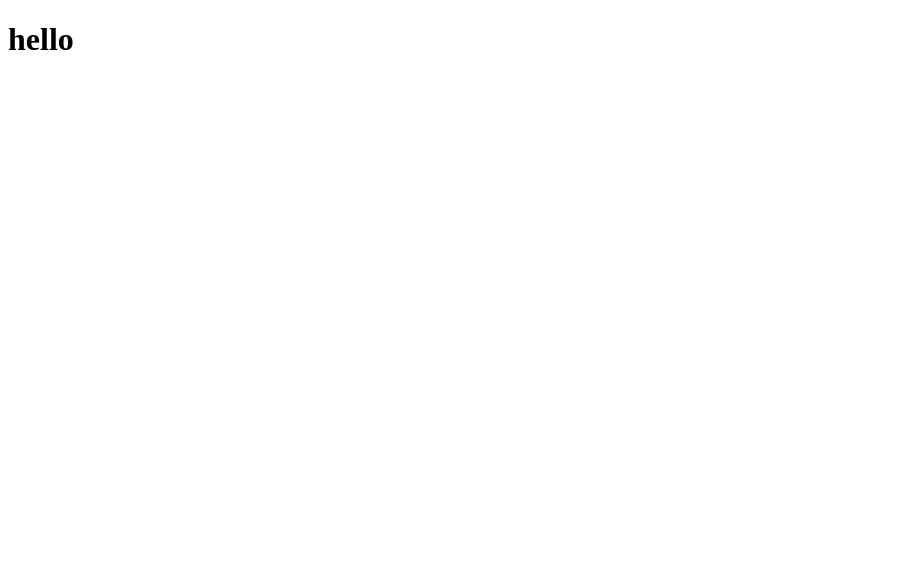
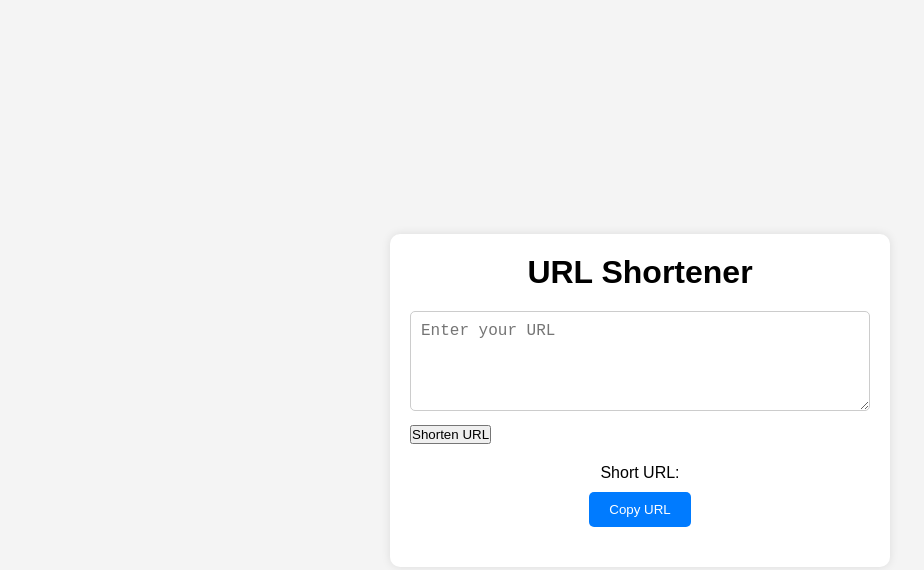
Before and after one commit to KumariAnjali40/Machine-Coding-Round, a website: page index.html in a window 1280 px wide. Shown: the whole page, without its empty margins (0-924 px from the left). Drawn offline with Linux system fonts and the light colour scheme.

Commit message:
ui ready

```diff
--- a/index.html
+++ b/index.html
@@ -3,9 +3,93 @@
 <head>
     <meta charset="UTF-8">
     <meta name="viewport" content="width=device-width, initial-scale=1.0">
-    <title>Document</title>
+    <title>Short-URL</title>
+    <style>
+        * {
+            margin: 0;
+            padding: 0;
+            box-sizing: border-box;
+        }
+        body {
+            font-family: Arial, sans-serif;
+            background-color: #f4f4f4;
+            display: flex;
+            flex-direction: column;
+            align-items: center;
+            justify-content: center;
+            height: 100vh;
+            padding: 20px;
+        }
+        .container {
+            max-width: 500px;
+            width: 100%;
+            background-color: #fff;
+            padding: 20px;
+            border-radius: 10px;
+            box-shadow: 0 0 10px rgba(0, 0, 0, 0.1);
+        }
+        .container h1 {
+            margin-bottom: 20px;
+            text-align: center;
+        }
+        .input-field {
+            width: 100%;
+            margin-bottom: 20px;
+        }
+        .input-field textarea {
+            width: 100%;
+            height: 100px;
+            padding: 10px;
+            font-size: 16px;
+            border: 1px solid #ccc;
+            border-radius: 5px;
+        }
+        .error {
+            color: red;
+            margin-bottom: 10px;
+        }
+        .short-url {
+            margin-bottom: 20px;
+            text-align: center;
+        }
+        .short-url p {
+            margin-bottom: 10px;
+            font-size: 16px;
+        }
+        .copy-btn {
+            padding: 10px 20px;
+            background-color: #007bff;
+            color: #fff;
+            border: none;
+            border-radius: 5px;
+            cursor: pointer;
+            transition: background-color 0.3s ease;
+        }
+        .copy-btn:hover {
+            background-color: #0056b3;
+        }
+        .status {
+            text-align: center;
+        }
+    </style>
 </head>
 <body>
-    <h1>hello</h1>
+    <div class="container">
+        <h1>URL Shortener</h1>
+        <div class="input-field">
+            <textarea id="long-url" placeholder="Enter your URL"></textarea>
+            <div id="error" class="error"></div>
+            <button id="submit">Shorten URL</button>
+        </div>
+        <div class="short-url" id="shorturl">
+            <p>Short URL:</p>
+            <div id="short-url-link"></div>
+            <button id="copy" class="copy-btn">Copy URL</button>
+        </div>
+        <div id="status" class="status"></div>
+    </div>
+    <script>
+        // JavaScript code goes here...
+    </script>
 </body>
 </html>
```
Also changed, not shown: index.js (+37 -1 lines), 2 other files.
